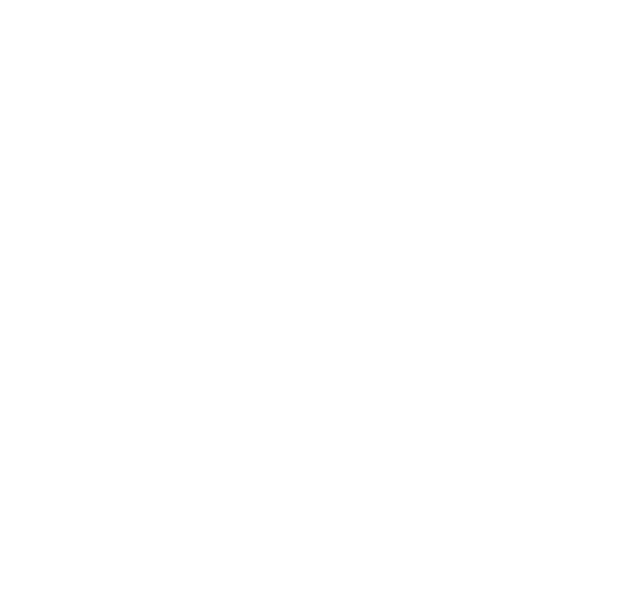
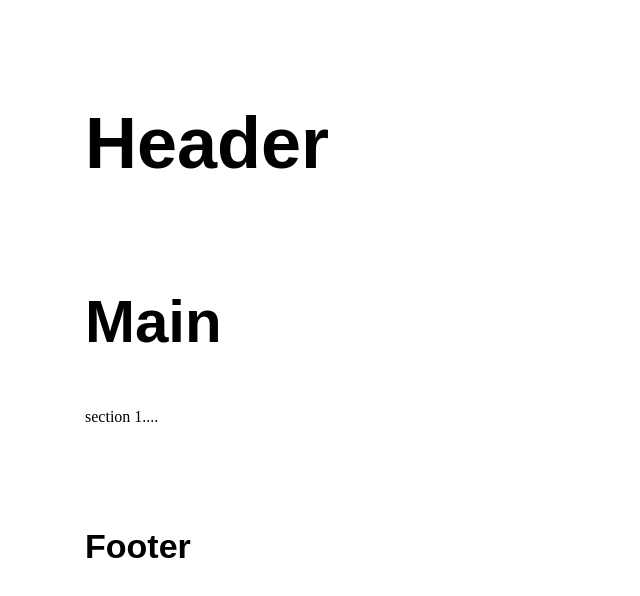
Before and after one commit to floydezus/layout-designer-project-58, a website: page src/index.html in a window 1280 px wide. Shown: the whole page, without its empty margins (0-640 px from the left). Drawn offline with Linux system fonts and the light colour scheme.

Commit message:
--decide sections

```diff
--- a/src/index.html
+++ b/src/index.html
@@ -9,6 +9,17 @@
     <link rel="stylesheet" href="styles/style.css">
 </head>
 <body>
-
+  <header class="container section-header">
+    <h1>Header</h1>
+  </header>
+  <main class="container section-main">
+    <h2>Main</h2>
+    <section>
+      section 1....
+    </section>
+  </main>
+  <footer class="container section-footer">
+    <h3>Footer</h3>
+  </footer>
 </body>
 </html>
--- a/src/styles/style.css
+++ b/src/styles/style.css
@@ -1,6 +1,58 @@
 /** CSS STYLE **/
 
-.hello {
-  display: block;
-  color: #fff;
+/* VAR START */
+:root {
+  /* colors */
+  --white: #fff;
+  --transparent-white: #d7ccc0;
+  --light: #f5f4f0;
+  --primary: #fe8a02;
+  --primary-dark: #42413c;
+  --dark: #2a2626;
+  --transparent-dark: #908d8b;
+  --brown: #b09a81;
+  --blue: #1085c5;
+
+  /* fonts */
+  --main-font: 'Open Sans';
+  --heading-font: 'Neucha';
+  --font-size: 16px;
+  --font-line-height: 1.6em;
+  --font-color: #2A2626;
+
+  /* headings */
+  --heading-line-height: 1.2em;
+
+  /* container */
+  --max-content-width: 1110px;
 }
+
+/* VAR END */
+
+/* COMPONENTS START */
+
+h1, h2, h3 {
+  font-family: var(--heading-font), sans-serif;
+  line-height: var(--heading-line-height);
+
+}
+
+h1 {
+  font-size: 72px;
+}
+
+h2 {
+  font-size: 60px;
+}
+
+h3 {
+  font-size: 34px;
+}
+
+.container {
+  max-width: var(--max-content-width);
+  margin: 100px auto;
+}
+
+
+/* COMPONENTS END */
```
